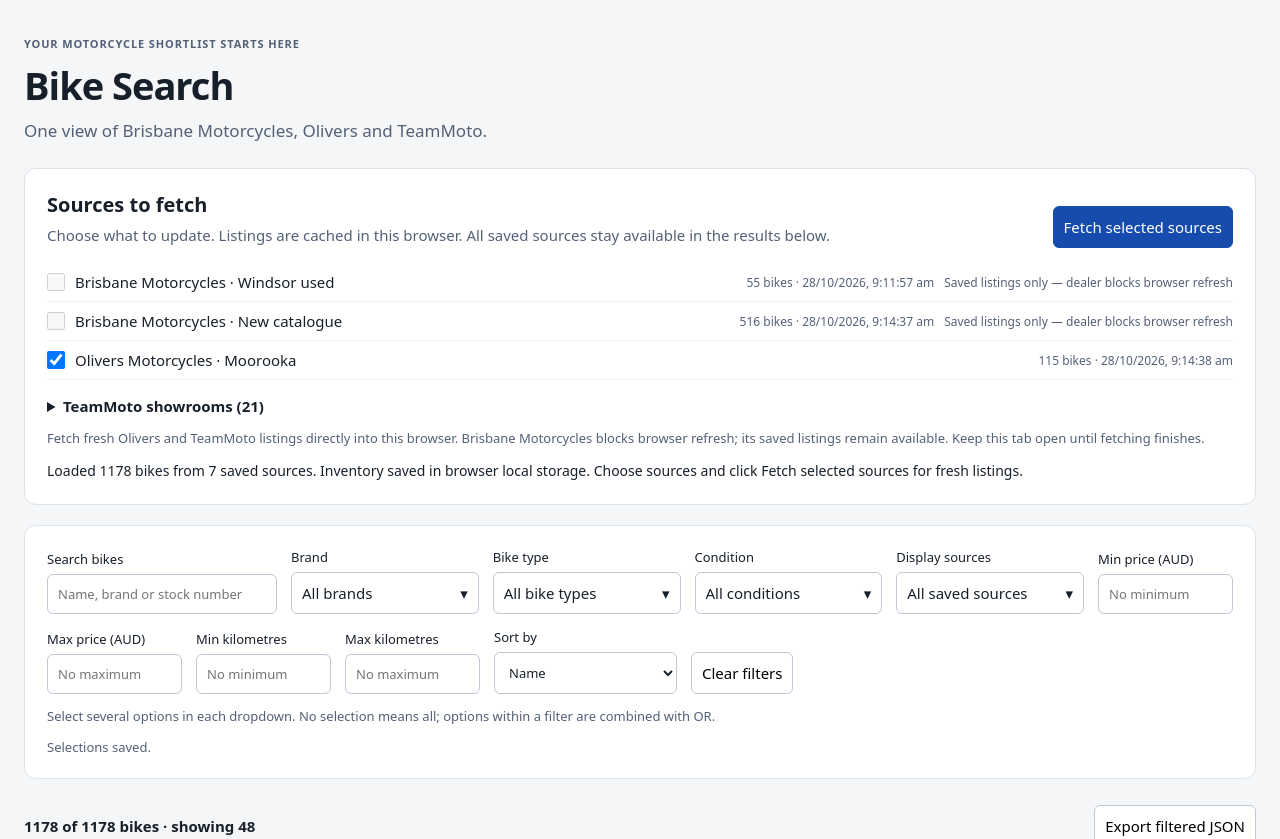
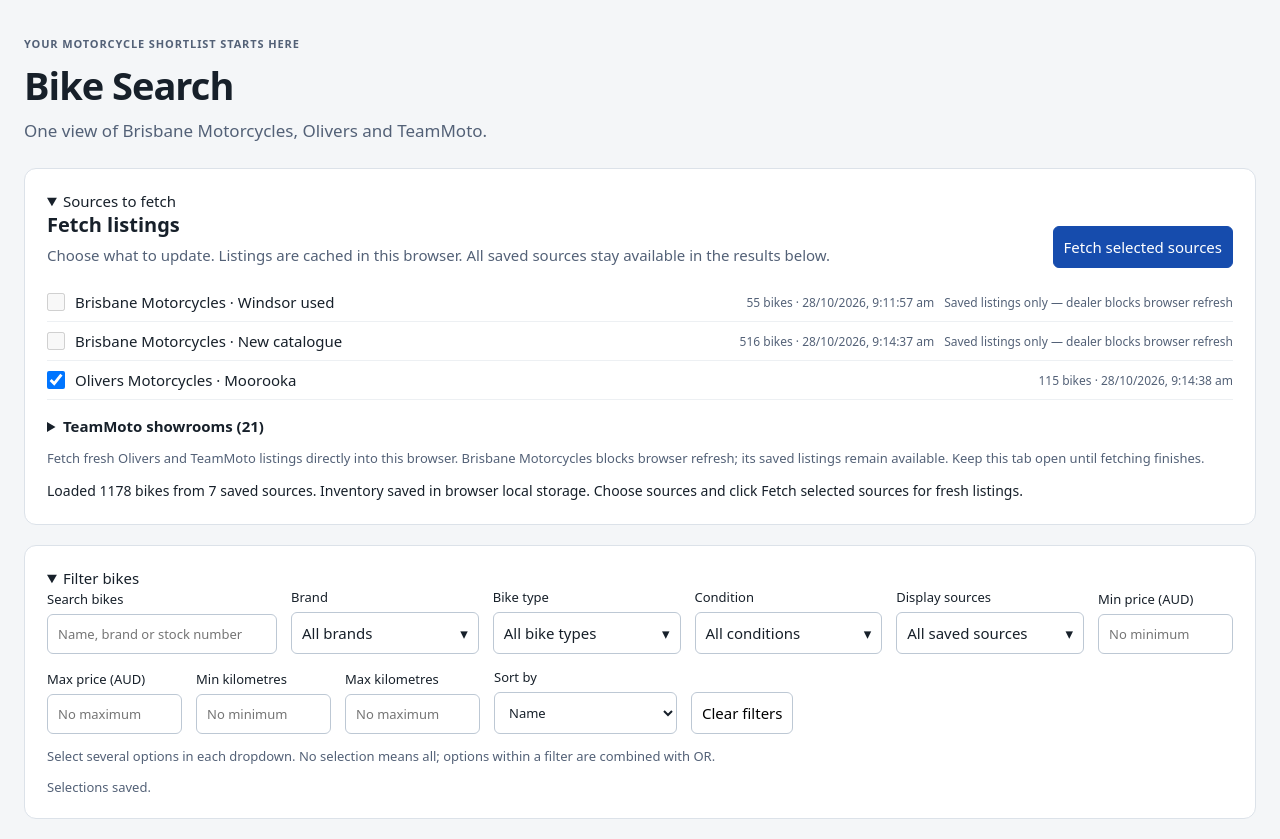
Before and after one commit to James-Patison/lro-testbed, a website: page bike-search/index.html in a window 1280 px wide. Shown: the top 839 px of the page. Drawn offline with Linux system fonts and the light colour scheme.

Commit message:
Make fetch and filter panels collapsible and refresh frontend assets

```diff
--- a/bike-search/index.html
+++ b/bike-search/index.html
@@ -1,10 +1,10 @@
 <!doctype html>
-<html lang="en"><head><meta charset="utf-8"><meta name="viewport" content="width=device-width,initial-scale=1"><title>Bike Search</title><link rel="stylesheet" href="css/styles.css"><script defer src="js/jquery.min.js"></script><script defer src="js/cache.js"></script><script defer src="js/sources.js"></script><script defer src="js/app.js"></script></head>
+<html lang="en"><head><meta charset="utf-8"><meta name="viewport" content="width=device-width,initial-scale=1"><title>Bike Search</title><link rel="stylesheet" href="css/styles.css?v=20261101-2"><script defer src="js/jquery.min.js"></script><script defer src="js/cache.js"></script><script defer src="js/sources.js?v=20261101-2"></script><script defer src="js/app.js?v=20261101-2"></script></head>
 <body><header><p class="eyebrow">YOUR MOTORCYCLE SHORTLIST STARTS HERE</p><h1>Bike Search</h1><p class="intro">One view of Brisbane Motorcycles, Olivers and TeamMoto.</p></header>
-<section class="panel sources-panel" aria-labelledby="sources-heading"><div class="section-heading"><div><h2 id="sources-heading">Sources to fetch</h2><p class="muted">Choose what to update. Listings are cached in this browser. All saved sources stay available in the results below.</p></div><button id="refresh" class="primary" disabled>Fetch selected sources</button></div>
+<details class="panel sources-panel collapsible-panel" open><summary class="panel-toggle" id="sources-heading">Sources to fetch</summary><div class="panel-content"><div class="section-heading"><div><h2>Fetch listings</h2><p class="muted">Choose what to update. Listings are cached in this browser. All saved sources stay available in the results below.</p></div><button id="refresh" class="primary" disabled>Fetch selected sources</button></div>
 <div id="sources"></div><p class="muted small">Fetch fresh Olivers and TeamMoto listings directly into this browser. Brisbane Motorcycles blocks browser refresh; its saved listings remain available. Keep this tab open until fetching finishes.</p>
-<p id="status" role="status">Loading saved lists…</p><div id="fetch-errors" role="alert"></div></section>
-<section class="panel" aria-label="Filter bikes"><div class="filters">
+<p id="status" role="status">Loading saved lists…</p><div id="fetch-errors" role="alert"></div></div></details>
+<details class="panel collapsible-panel" open><summary class="panel-toggle">Filter bikes</summary><div class="panel-content"><div class="filters">
 <label class="search-label">Search bikes<input id="search" type="search" placeholder="Name, brand or stock number"></label>
 <div class="filter-field"><span id="brand-label">Brand</span><select id="brand" multiple hidden aria-labelledby="brand-label"></select></div>
 <div class="filter-field"><span id="type-label">Bike type</span><select id="type" multiple hidden aria-labelledby="type-label"></select></div>
@@ -15,7 +15,7 @@
 <label>Min kilometres<input id="min-km" type="number" min="0" step="1" placeholder="No minimum"></label>
 <label>Max kilometres<input id="max-km" type="number" min="0" step="1" placeholder="No maximum"></label>
 <label>Sort by<select id="sort"><option value="name">Name</option><option value="price">Price: low to high</option><option value="price-desc">Price: high to low</option><option value="km">Kilometres: low to high</option></select></label>
-<button id="clear">Clear filters</button></div><p class="muted small">Select several options in each dropdown. No selection means all; options within a filter are combined with OR.</p><p id="selection-status" class="muted small" role="status">Loading selections…</p><p id="filter-error" role="alert"></p></section>
+<button id="clear">Clear filters</button></div><p class="muted small">Select several options in each dropdown. No selection means all; options within a filter are combined with OR.</p><p id="selection-status" class="muted small" role="status">Loading selections…</p><p id="filter-error" role="alert"></p></div></details>
 <div class="results-heading"><p id="count" aria-live="polite"></p><button id="download" disabled>Export filtered JSON</button></div>
 <main id="items" aria-label="Bike listings"></main><div class="more"><button id="more" hidden>Show more bikes</button></div>
 <p class="muted small">Price and kilometre ranges include their endpoints. Bikes with missing values are excluded when that range is set. Advertised prices may be starting prices or exclude on-road costs; check the bike page for details.</p>
```
